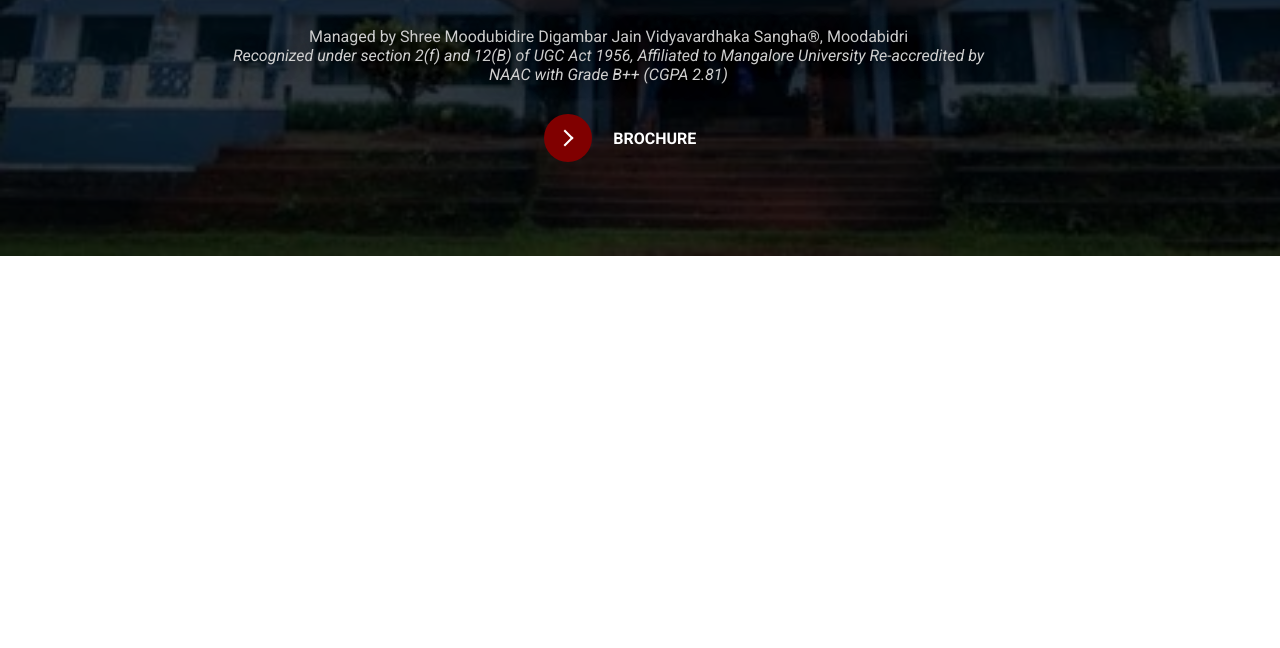
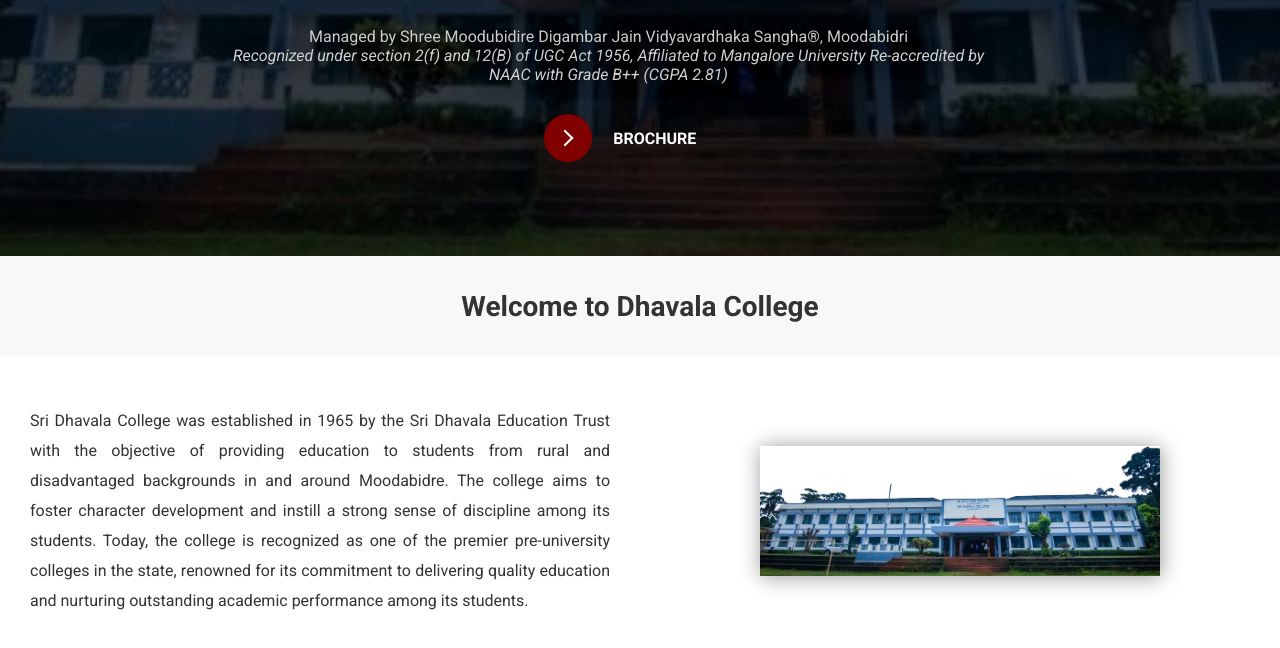
Before and after one commit to SanjaySujir7/Dhavala_College_Website, a plain HTML site: page index.html in a window 1280 px wide. Shown: the part 544-1192 px from the top of the page. Before the commit the page ends 800 px from the top, so only its background shows below. Drawn offline with Linux system fonts and the light colour scheme.

Commit message:
Added Welcome Section to the page

```diff
--- a/index.html
+++ b/index.html
@@ -45,6 +45,21 @@
             </div>
         </div>
     </main>
+    <section class="Welcome-Section">
+        <div class="welcome-title-div">
+            <h2>Welcome to Dhavala College</h2>
+        </div>
+        <div class="Welcome-Page-Info">
+            <div class="welcome-para-div">
+                <p>
+                    Sri Dhavala College was established in 1965 by the Sri Dhavala Education Trust with the objective of providing education to students from rural and disadvantaged backgrounds in and around Moodabidre. The college aims to foster character development and instill a strong sense of discipline among its students. Today, the college is recognized as one of the premier pre-university colleges in the state, renowned for its commitment to delivering quality education and nurturing outstanding academic performance among its students.
+                </p>
+            </div>
+            <div class="welcome-bg-image">
+                <img src="background.webp">
+            </div>
+        </div>
+    </section>
     <script src="index.js"></script>
 </body>
 </html>
--- a/style.css
+++ b/style.css
@@ -7,6 +7,7 @@
 :root{
     --color:white;
     --secondary-color:rgb(208, 208, 208);
+    --black-text-color: #333333;
 }
 
 body{
@@ -15,6 +16,17 @@ body{
     font-style: normal;
 }
 
+::-webkit-scrollbar-track{
+    background-color: white;
+}
+
+::-webkit-scrollbar-thumb{
+    background-color: darkred;
+}
+
+::-webkit-scrollbar{
+    width: 7px;
+}
 
 header{
     position: fixed;
@@ -125,6 +137,63 @@ header a:hover:after{
     padding-bottom: 50px;
 }
 
+.Welcome-Section{
+    min-height: 100vh;
+    width: 100%;
+}
+
+
+/* Another Section  */
+.welcome-title-div{
+    height: 100px;
+    display: flex;
+    justify-content: center;
+    align-items: center;
+    color: var(--black-text-color);
+    background-color: rgb(248, 248, 248);
+}
+
+.welcome-title-div div{
+    background-color:rgb(248, 248, 248) ;
+}
+
+.welcome-title-div h2{
+    font-size: 3.5vh;
+}
+
+.Welcome-Page-Info{
+    width: 100%;
+    display: grid;
+    grid-template-columns: repeat(auto-fit,minmax(500px,auto));
+    padding-top: 50px;
+    padding-bottom: 50px;
+    row-gap: 50px;
+}
+
+
+
+.welcome-bg-image img{
+    width: clamp(400px,40%,500px);
+    box-shadow: 1px 1px 20px rgba(0, 0, 0, 0.403);
+}
+
+.welcome-bg-image{
+    display: flex;
+    justify-content: center;
+    align-items: center;
+}
+
+
+.welcome-para-div{
+    padding-left: 30px;
+    padding-right: 30px;
+    text-align: justify;
+}
+
+.welcome-para-div p{
+    line-height: 30px;
+    color: #333333;
+}
 
 
 /* All Media quries goes here and i will write media queries myself.
```
